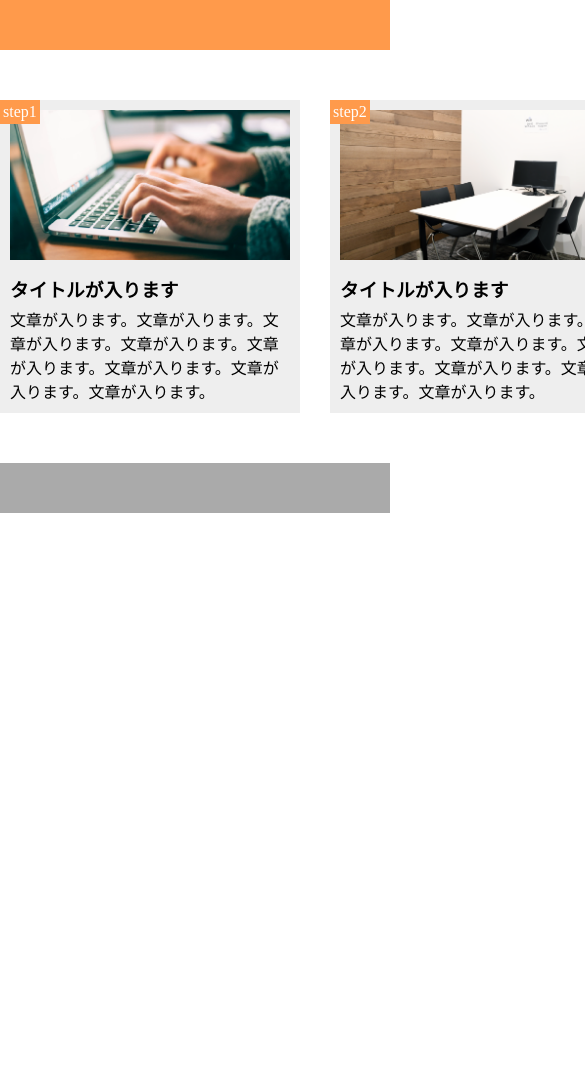
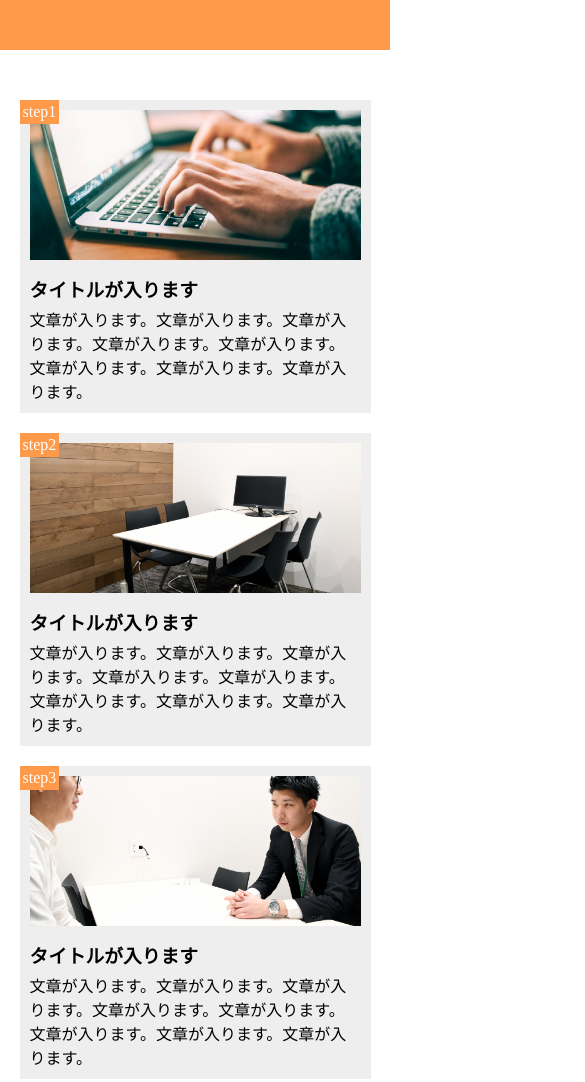
Before and after one commit to misamisa-create/exercise9, a plain HTML site: page index.html in a window 390 px wide. Shown: the top 1082 px of the page, 585 px wide, since content can reach past the window. Before the commit the page ends 844 px from the top, so only its background shows below. Drawn offline with Linux system fonts and the light colour scheme.

Commit message:
[Finish]1-10

```diff
--- a/index.html
+++ b/index.html
@@ -3,7 +3,8 @@
 
 <head>
   <meta charset="UTF-8" />
-  <title>演習９</title>
+  <meta name="viewpoint" content="width=device-width,initial-scale=1.0">
+  <title>10章課題</title>
   <link rel="stylesheet" href="style.css" />
 </head>
 
--- a/style.css
+++ b/style.css
@@ -18,7 +18,7 @@ main{
   width: 300px;
   margin-right: 30px;
   padding: 10px;
-  background-color: #EEEEEE;
+  background-color: #EEE;
   position: relative;
 }
 .step-box:last-child{
@@ -61,3 +61,20 @@ footer{
   height: 50px;
   background-color: #AAA;
 }
+
+@media screen and (max-width:768px) {
+  main {
+    width: 100%;
+    margin: 50px 0;
+    display: block;
+    padding-left: 5%;
+    padding-right: 5%;
+
+  }
+  .step-box{
+    width: 100%;
+    margin-right: 0;
+    margin-bottom: 20px;
+  }
+
+}
```
